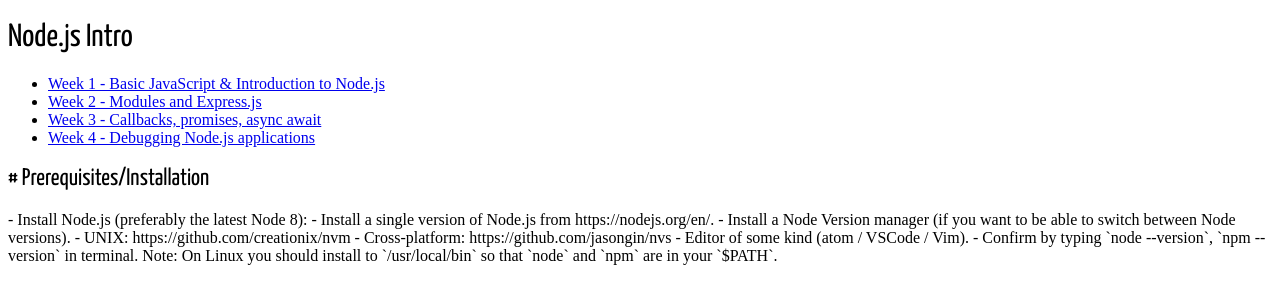
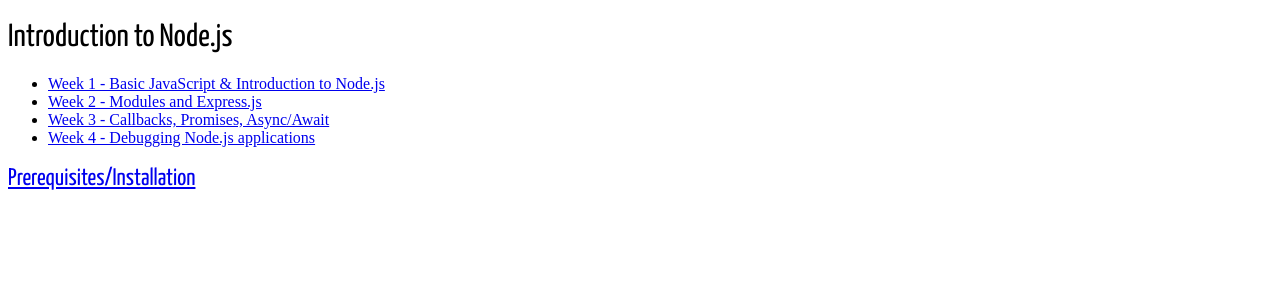
Before and after one commit to BethGriggs/nodejs-intro, a plain HTML site: page index.html in a window 1280 px wide. Drawn offline with Linux system fonts and the light colour scheme; a web font is replaced by a local one.

Commit message:
index updates

```diff
--- a/index.html
+++ b/index.html
@@ -17,27 +17,16 @@
     </style>
   </head>
   <body>
-    <h1> Node.js Intro </h1>
+    <h1>Introduction to Node.js</h1>
 
     <ul>
       <li><a href="week1.html">Week 1 - Basic JavaScript & Introduction to Node.js</a></li>
       <li><a href="week2.html">Week 2 - Modules and Express.js</a></li>
-      <li><a href="week3.html">Week 3 - Callbacks, promises, async await</a></li>
+      <li><a href="week3.html">Week 3 - Callbacks, Promises, Async/Await</a></li>
       <li><a href="week4.html">Week 4 - Debugging Node.js applications</a></li>
     </ul>
 
-    <h2># Prerequisites/Installation</h2>
+    <h2><a href="week1.html#4">Prerequisites/Installation</a></h2>
 
-    <p>
-      - Install Node.js (preferably the latest Node 8):
-       - Install a single version of Node.js from https://nodejs.org/en/.
-       - Install a Node Version manager (if you want to be able to switch between Node versions).
-         - UNIX: https://github.com/creationix/nvm
-         - Cross-platform: https://github.com/jasongin/nvs
-      - Editor of some kind (atom / VSCode / Vim).
-      - Confirm by typing `node --version`, `npm --version` in terminal.
-
-      Note: On Linux you should install to `/usr/local/bin` so that `node` and `npm` are in your `$PATH`.
-    </p>
   </body>
 </html>
```
